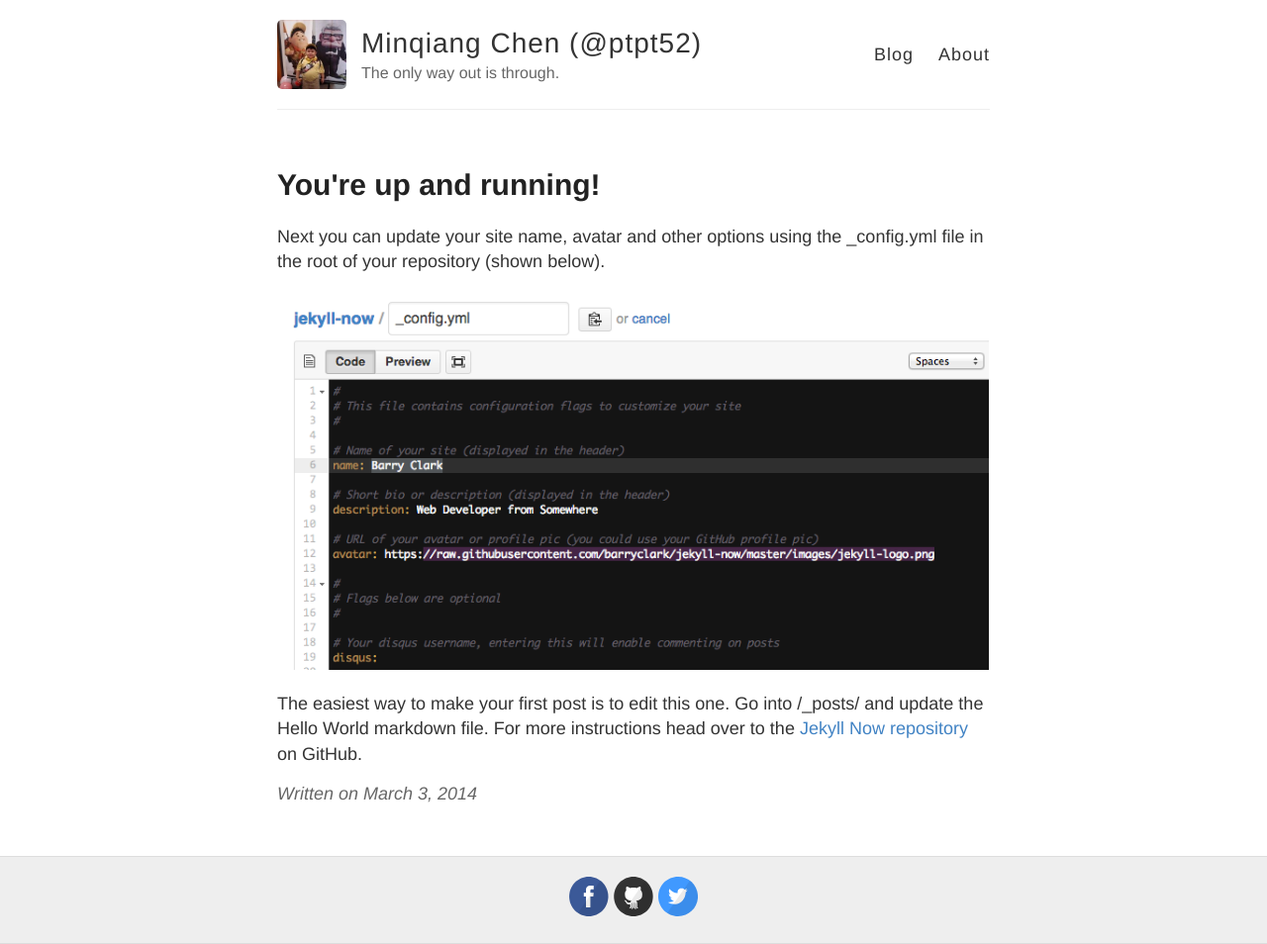
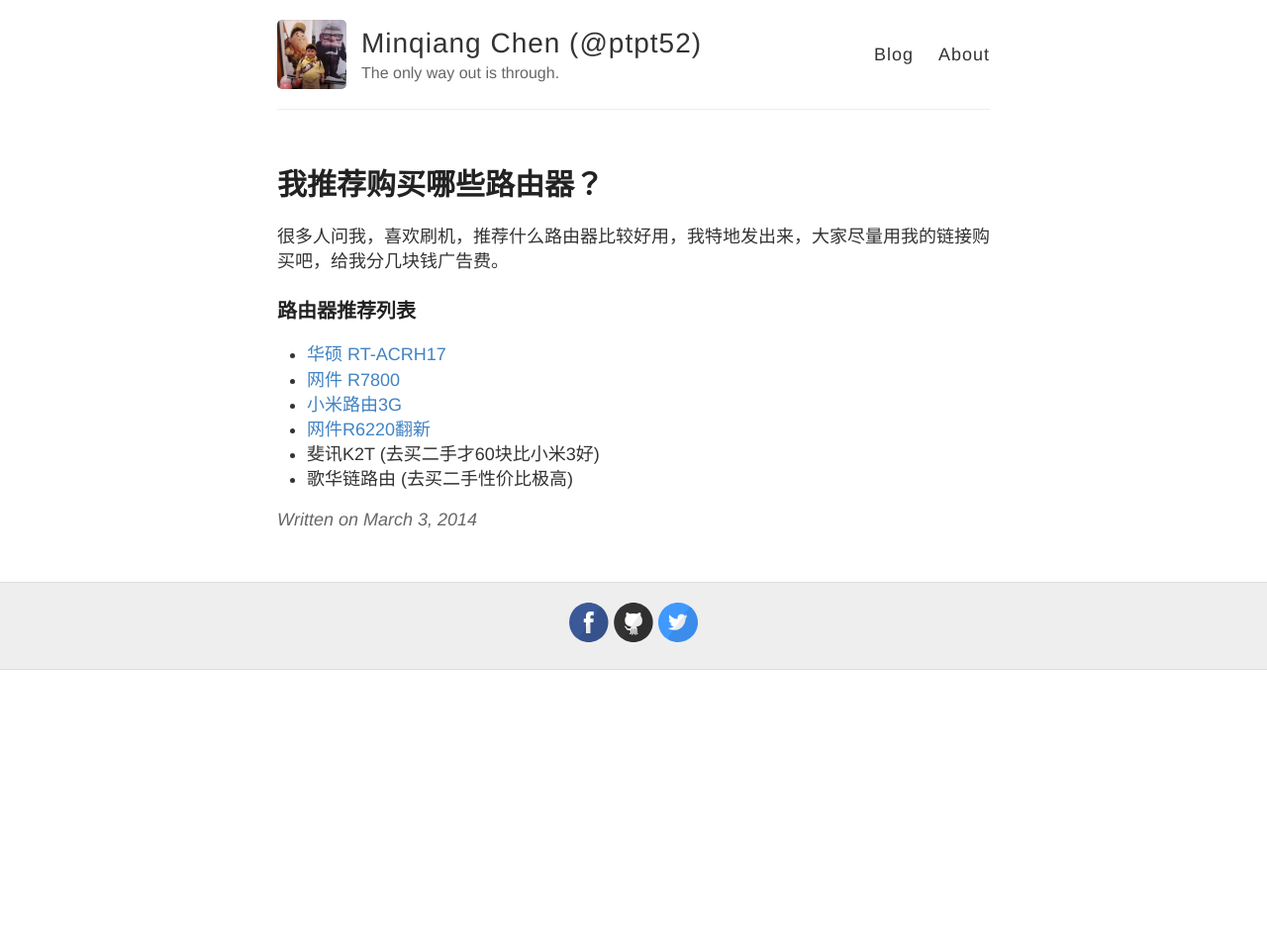
Before and after one commit to ptpt52/ptpt52.github.io, a Jekyll site: the page built from _posts/2014-3-3-Hello-World.md, in a window 1280 px wide. Shown: the whole page at 99% size. Built offline with Jekyll 4.4.1, drawn with Linux system fonts in a browser that asks for light colours; after the commit the page ends 900 px from its top, so only the background shows below that.

Commit message:
first blood

```diff
--- a/_posts/2014-3-3-Hello-World.md
+++ b/_posts/2014-3-3-Hello-World.md
@@ -1,10 +1,14 @@
 ---
 layout: post
-title: You're up and running!
+title: 我推荐购买哪些路由器？
 ---
 
-Next you can update your site name, avatar and other options using the _config.yml file in the root of your repository (shown below).
+很多人问我，喜欢刷机，推荐什么路由器比较好用，我特地发出来，大家尽量用我的链接购买吧，给我分几块钱广告费。
 
-![_config.yml]({{ site.baseurl }}/images/config.png)
-
-The easiest way to make your first post is to edit this one. Go into /_posts/ and update the Hello World markdown file. For more instructions head over to the [Jekyll Now repository](https://github.com/barryclark/jekyll-now) on GitHub.
+### 路由器推荐列表
+* [华硕 RT-ACRH17](https://dwz.cn/RxUrV9xy)
+* [网件 R7800](https://dwz.cn/FaVzHH3D)
+* [小米路由3G](https://dwz.cn/m729rW3S)
+* [网件R6220翻新](https://dwz.cn/b3KyRb20)
+* 斐讯K2T (去买二手才60块比小米3好)
+* 歌华链路由 (去买二手性价比极高)
```
